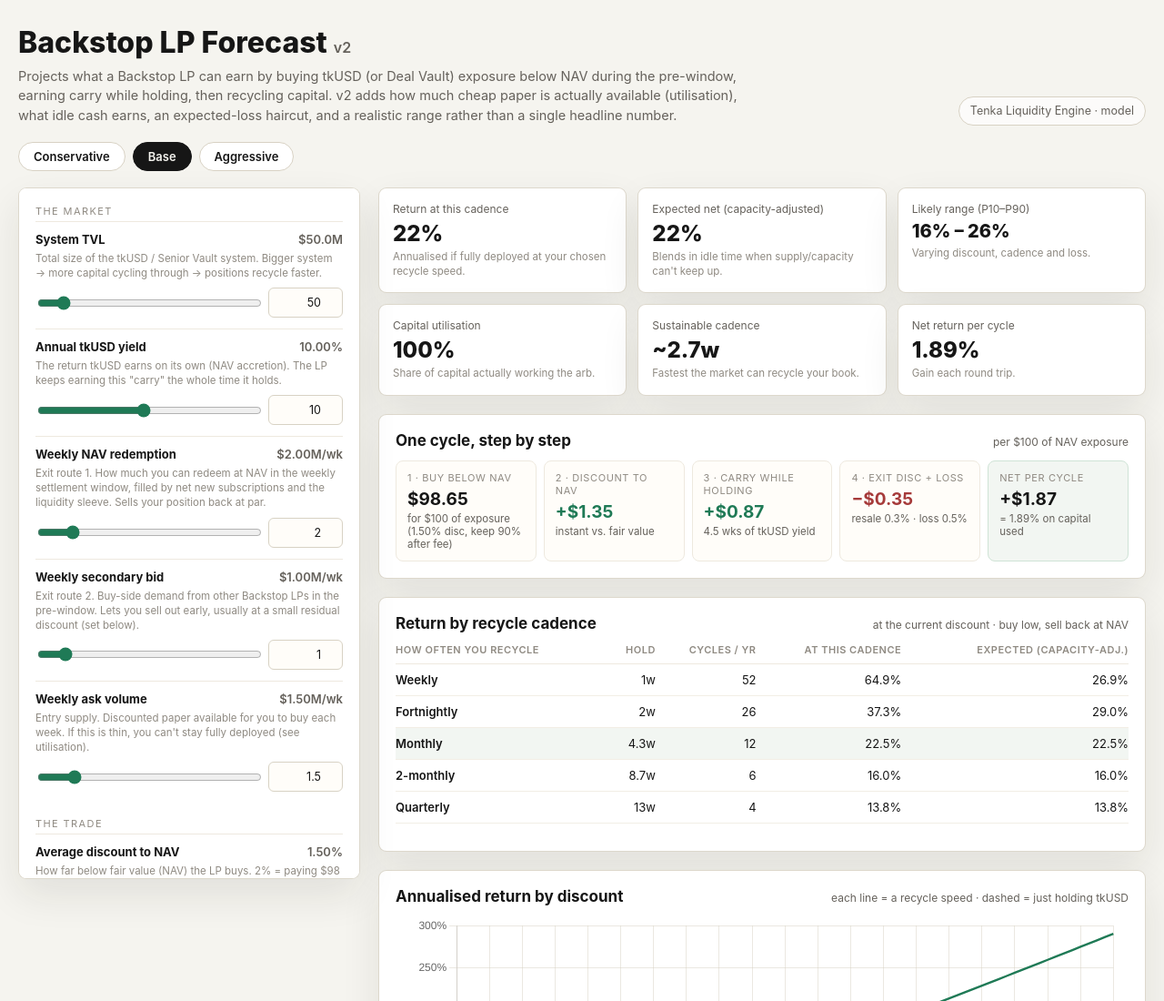
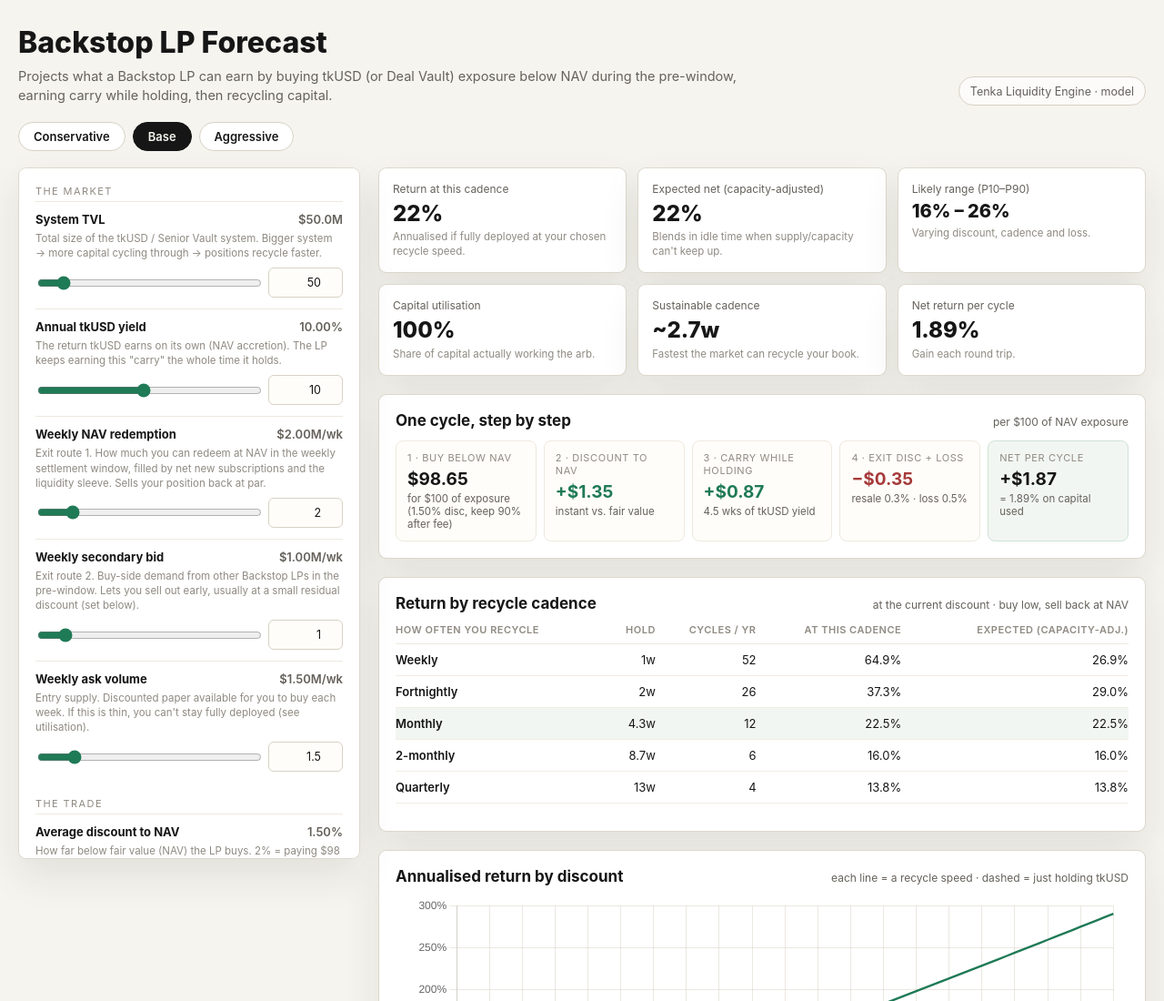
Before and after one commit to tenka-fi/BLP_stats, a plain HTML site: page index.html in a window 1280 px wide. Shown: the top 1100 px of the page at 91% size. Drawn offline with nearby package versions, Linux system fonts and the light colour scheme.

Commit message:
Update index.html

```diff
--- a/index.html
+++ b/index.html
@@ -4,7 +4,7 @@
 <head>
 	<meta charset="utf-8" />
 	<meta name="viewport" content="width=device-width, initial-scale=1" />
-	<title>Backstop LP Forecast — v2</title>
+	<title>Backstop LP Forecast</title>
 	<script src="https://cdn.jsdelivr.net/npm/chart.js@4.4.3/dist/chart.umd.min.js"></script>
 	<style>
 		:root {
@@ -506,11 +506,9 @@
 	<main>
 		<header>
 			<div>
-				<h1>Backstop LP Forecast <span style="font-size:16px;color:var(--muted);font-weight:600;">v2</span></h1>
+				<h1>Backstop LP Forecast</h1>
 				<p class="subtitle">Projects what a Backstop LP can earn by buying tkUSD (or Deal Vault) exposure below
-					NAV during the pre-window, earning carry while holding, then recycling capital. v2 adds how much
-					cheap paper is actually available (utilisation), what idle cash earns, an expected-loss haircut, and
-					a realistic range rather than a single headline number.</p>
+					NAV during the pre-window, earning carry while holding, then recycling capital.</p>
 			</div>
 			<div class="badge">Tenka Liquidity Engine · model</div>
 		</header>
```
